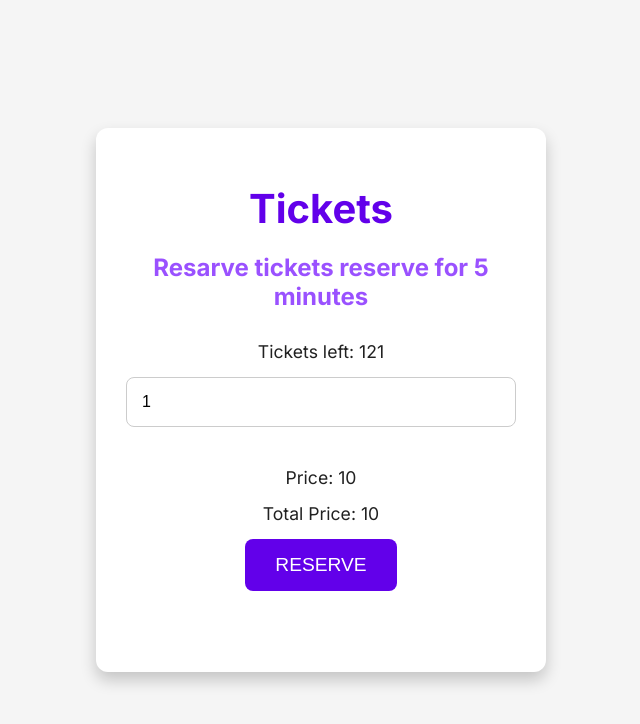
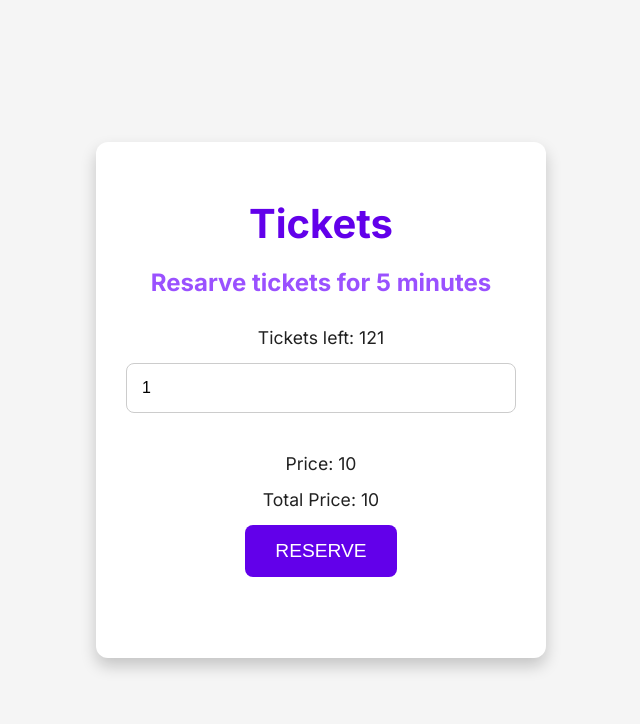
Before and after one commit to Nazar100/junior-qa-test-task, a Next.js app: page / in a window 1280 px wide. Shown: the top 724 px of the page, without its empty margins (319-959 px from the left). Built offline with nearby package versions, Linux system fonts and the light colour scheme.

Commit message:
text fix

```diff
--- a/src/app/page.module.scss
+++ b/src/app/page.module.scss
@@ -80,7 +80,7 @@ $shadow-color: rgba(0, 0, 0, 0.2);
   }
 
   .invisible {
-color: #fff;
+    color: #fff;
   }
 }
 
--- a/src/app/page.tsx
+++ b/src/app/page.tsx
@@ -47,7 +47,7 @@ export default function Home() {
     <main className={styles.main}>
       <div>
         <h1>Tickets</h1>
-        <h2>Resarve tickets reserve for 5 minutes</h2>
+        <h2>Resarve tickets for 5 minutes</h2>
         <p>Tickets left: {TICKETS_NUMBER}</p>
 
         <input value={ticketsNumber} onChange={handleInputChange} placeholder="Choose tickets number" type="number" />
```
